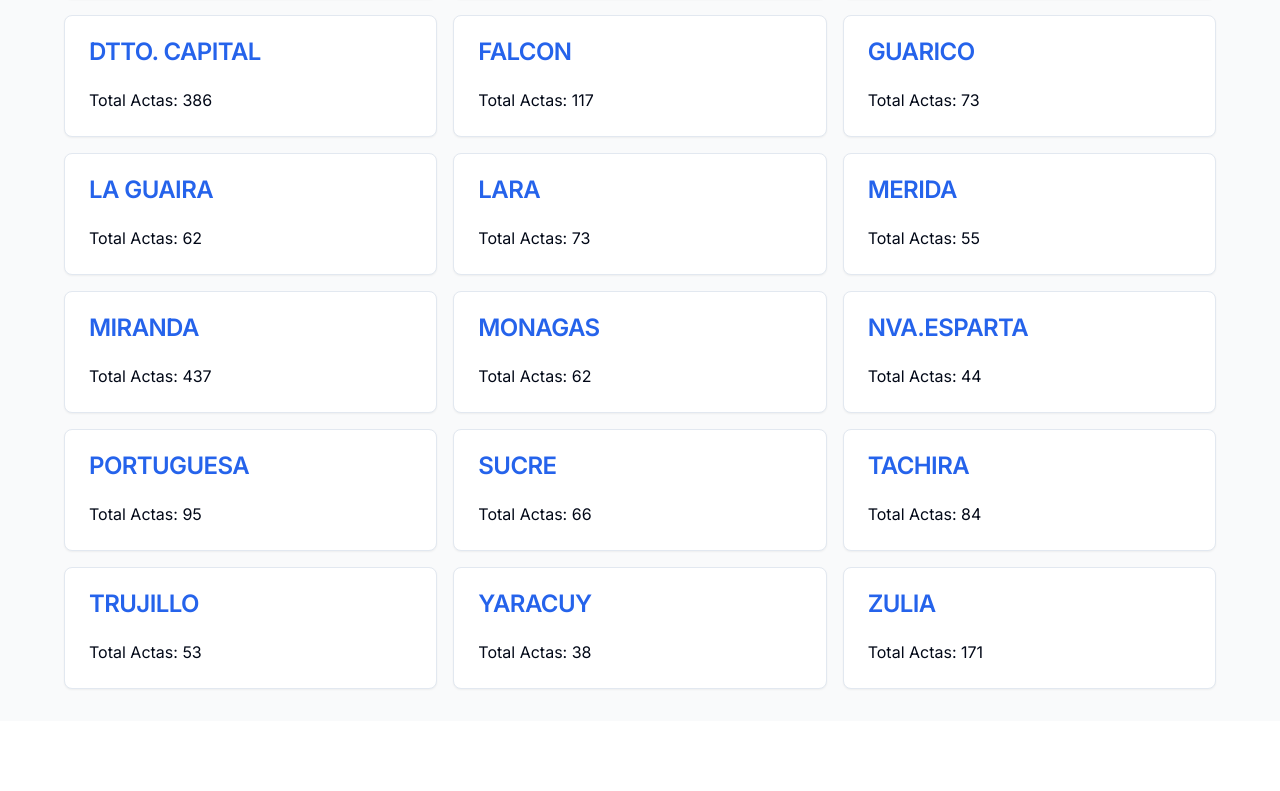
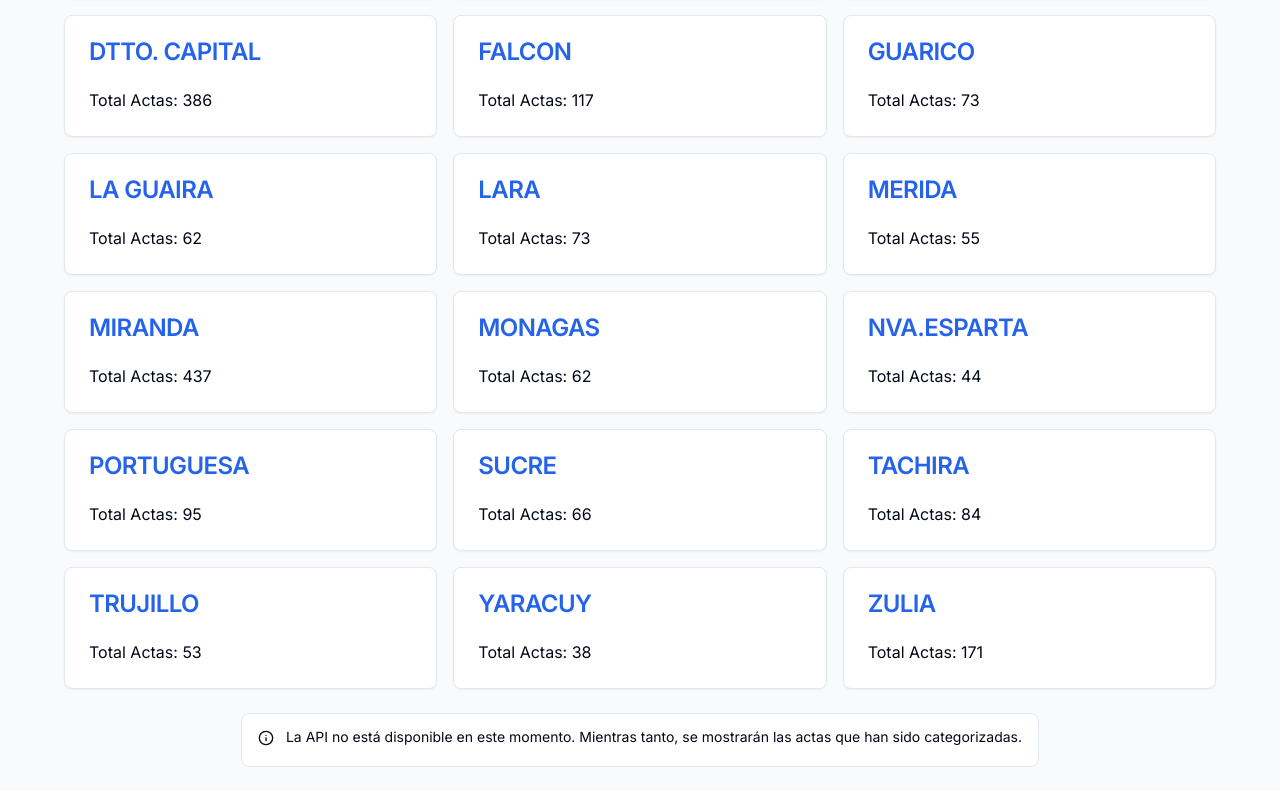
Before and after one commit to ielijose/actas-elecciones-2024, a Next.js app: page / in a window 1280 px wide. Shown: the part 559-1350 px from the top of the page. Before the commit the page ends 1280 px from the top, so only its background shows below. Built offline with nearby package versions, Linux system fonts and the light colour scheme.

Commit message:
news bar

```diff
--- a/src/app/layout.tsx
+++ b/src/app/layout.tsx
@@ -4,6 +4,7 @@ import "./globals.css";
 import Link from "next/link";
 import { Toaster } from "@/components/ui/toaster";
 import { GoogleAnalytics } from "@next/third-parties/google";
+import { NewsBar } from "@/components/news-bar";
 
 const inter = Inter({ subsets: ["latin"] });
 
@@ -11,6 +12,10 @@ export const metadata: Metadata = {
   title: "Consulta Actas CNE",
   description: "Informacion de Centros y mesas de votacion",
 };
+
+const newsMessages = [
+  "La API no está disponible en este momento. Mientras tanto, se mostrarán las actas que han sido categorizadas.",
+];
 
 export default function RootLayout({
   children,
@@ -29,6 +34,7 @@ export default function RootLayout({
             </Link>
             {children}
           </div>
+          <NewsBar messages={newsMessages} />
         </main>
         <Toaster />
       </body>
--- /dev/null
+++ b/src/components/news-bar.tsx
@@ -0,0 +1,21 @@
+import { Alert, AlertDescription } from "@/components/ui/alert";
+import { Info } from "lucide-react";
+
+interface NewsBarProps {
+  messages: string[];
+}
+
+export function NewsBar({ messages }: NewsBarProps) {
+  return (
+    <div className="bg-gray-50 text-primary-foreground py-2">
+      <div className="container mx-auto">
+        {messages.map((message, index) => (
+          <Alert key={index} className="mb-2 last:mb-0">
+            <Info className="h-4 w-4" />
+            <AlertDescription>{message}</AlertDescription>
+          </Alert>
+        ))}
+      </div>
+    </div>
+  );
+}
```
